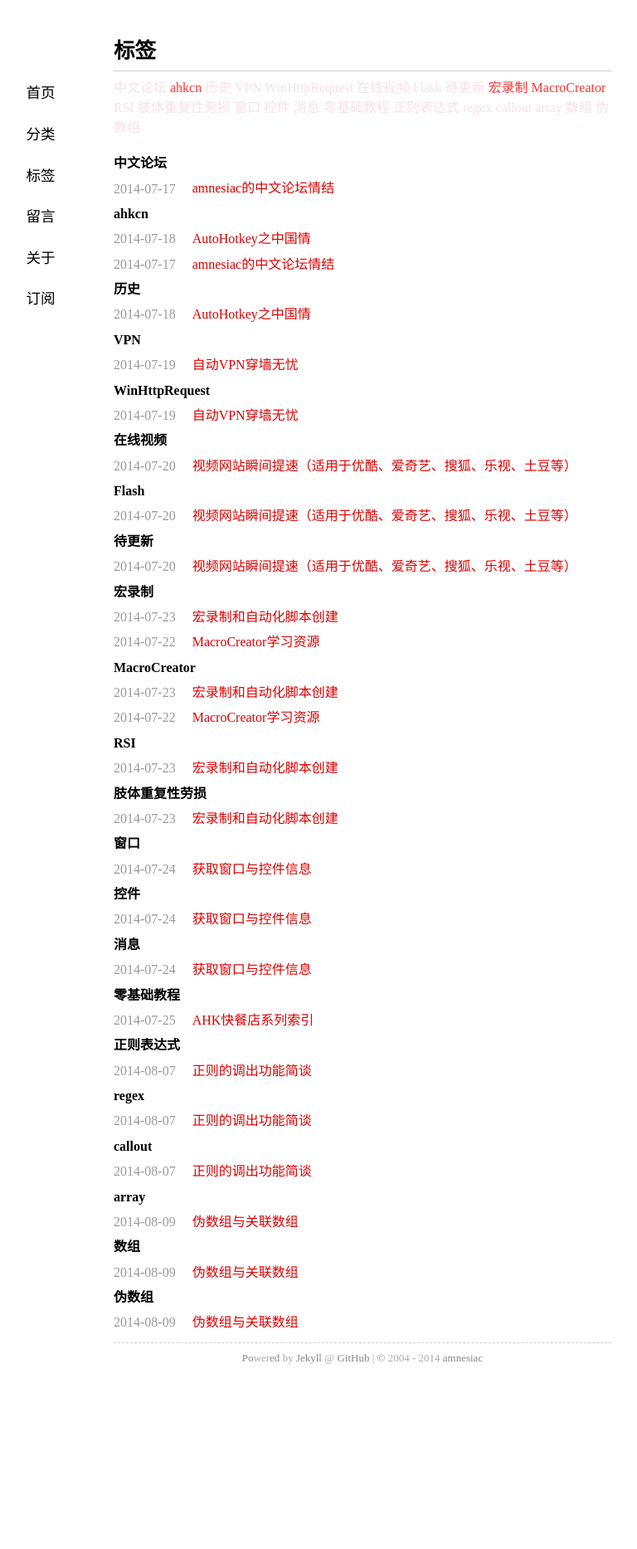
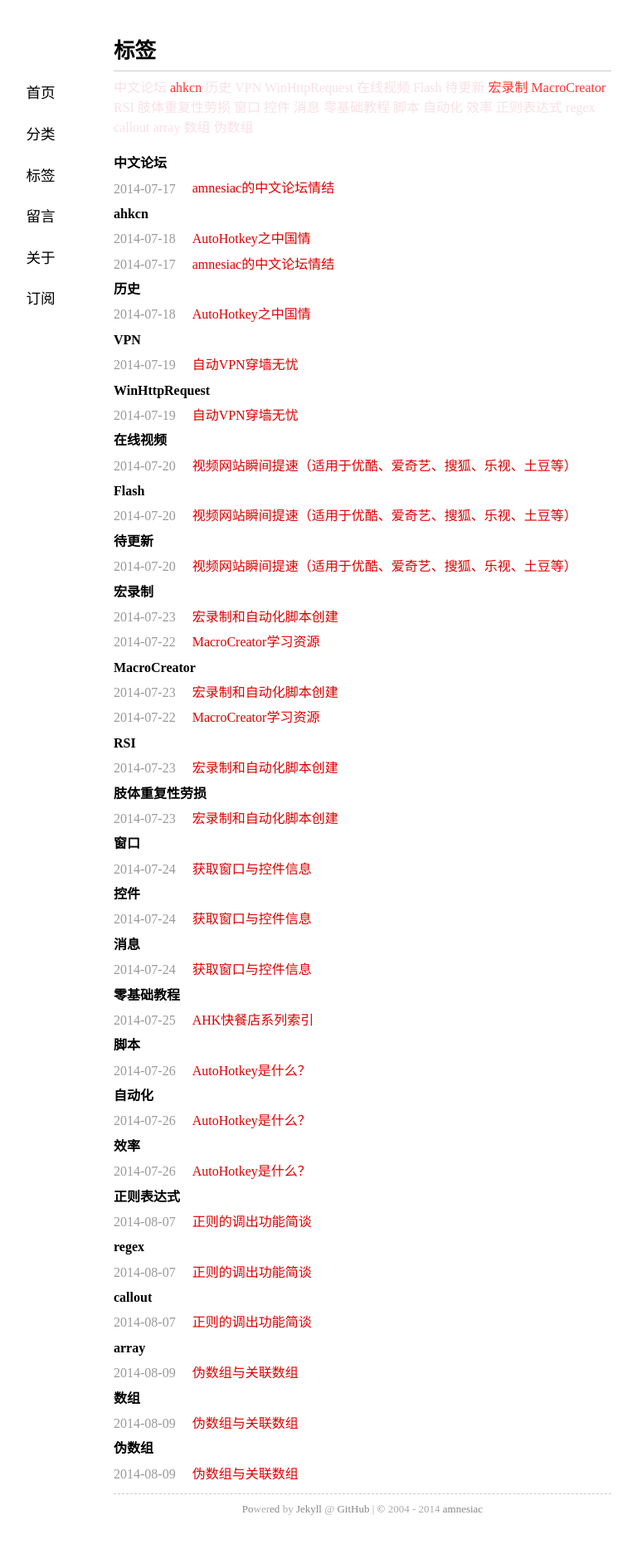
Before and after one commit to amnesiac10/amnesiac10.github.io, a Jekyll site: the page built from tags.md, in a window 1280 px wide. Shown: the whole page at 83% size, without its empty margins (203-971 px from the left). Built offline with Jekyll 4.4.1, drawn with Linux system fonts in a browser that asks for light colours; Markdown is read by kramdown in place of the engine named in the settings; comment, search, counter and statistics services are not loaded; before the commit the page ends 1685 px from its top, so only the background shows below that.

Commit message:
Updated the post for 2014-07-27.

```diff
--- a/_posts/2014-07-27-what-is-autohotkey.md
+++ b/_posts/2014-07-27-what-is-autohotkey.md
@@ -4,7 +4,7 @@ layout: post
 title: AutoHotkey是什么？
 thread: 10
 categories: 指南
-tags:
+tags: 脚本 自动化 效率
 ---
 本文说明：
 
@@ -32,7 +32,8 @@ WheelDown::Send {Volume_Down} ; 向下转动鼠标滚轮减小音量。
 在网上提到 AutoHotkey 时常作为生产力工具，这是由于在许多时候它确实能为我们操作电脑带来许多方便。但要让它成为一个高效工具还需要给以适合的定位：让它做它擅长的事情（参见上文）。回到问题，热键、热字串它很擅长，但我们要实现的目标操作呢？对于常见的任务（重映射键盘、操作窗口、字符串处理等），如维基百科中所描述的，它都能很好的胜任；对于较复杂的操作，则需要斟酌了（在功能上它是无法和 Python 这种脚本语言比较的）。所以，**一般而言，AutoHotkey 能很好的完成电脑中的常见操作，对于复杂的应把它当成桥梁操作其他工具来实现我们的需要**。例如批量调整图片的分辨率，在网上可以找到一堆现成的工具，再写上个简单的脚本就可以用我们喜欢的方式做我们要做的事情。（对于复杂的任务，例如需要使用 Windows API 时，除非能在网上找到现成好用的 AutoHotkey 代码，否则投入的时间很难估计，当然也就没有高效可言了。不过如果是有兴趣或编程经验者，不在讨论之列。）
 
 这里仅一般情况而言，具体需根据自己的实际需求和状况对其定位。此外，必须说明这种不应考虑的情况并非指 AutoHotkey 不能完成。
-![](http://ww3.sinaimg.cn/mw690/6ef7171bgw1eh7yuujmkbj20dn08n74f.jpg)
+![AutoHotkey 功能示意图]({{ site.url }}/assets/images/2014072230.png)
+
 
 这里需特别提到一点，尽管在本专栏文章中很多问题都使用 AutoHotkey 脚本解决，这只是因为这是 AutoHotkey 专栏，而不应理解成我的思维是“一切皆 AutoHotkey”。
 
```
Also changed, not shown: assets/images/2014072230.png (added).
